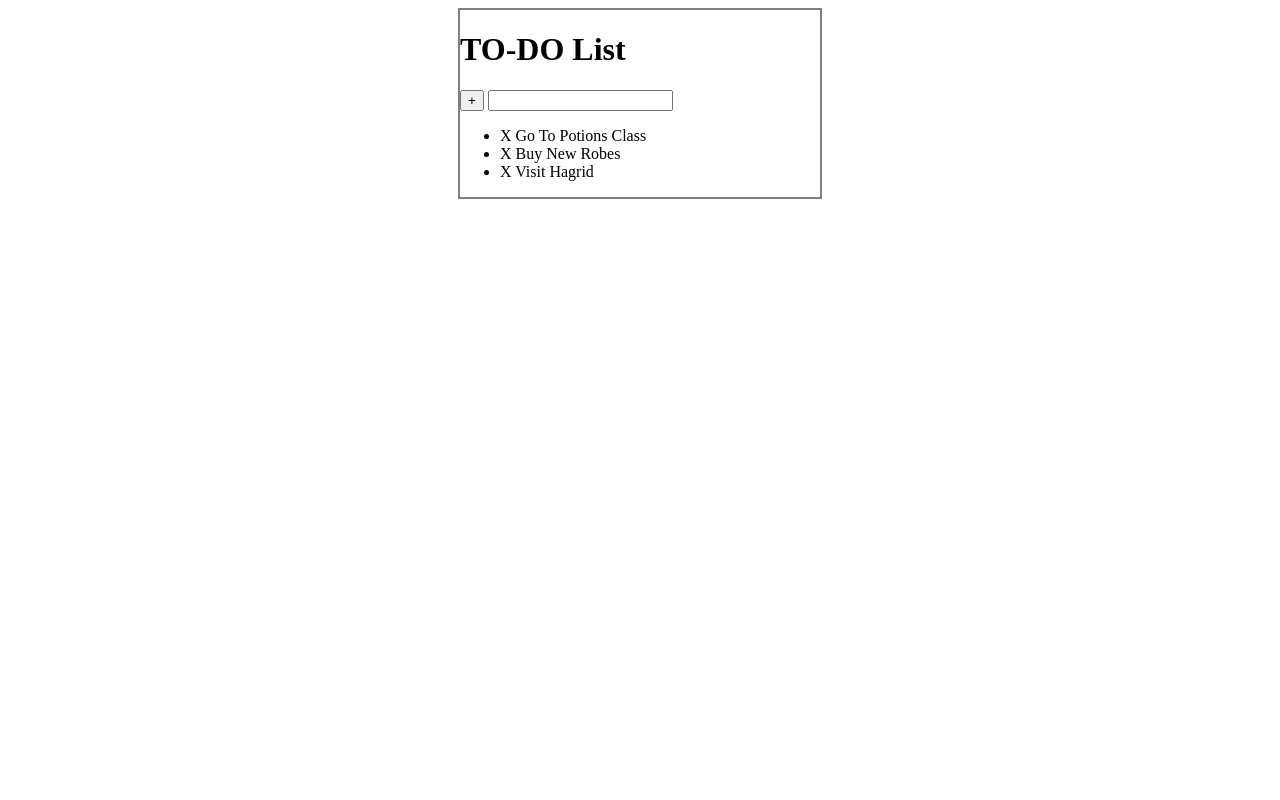
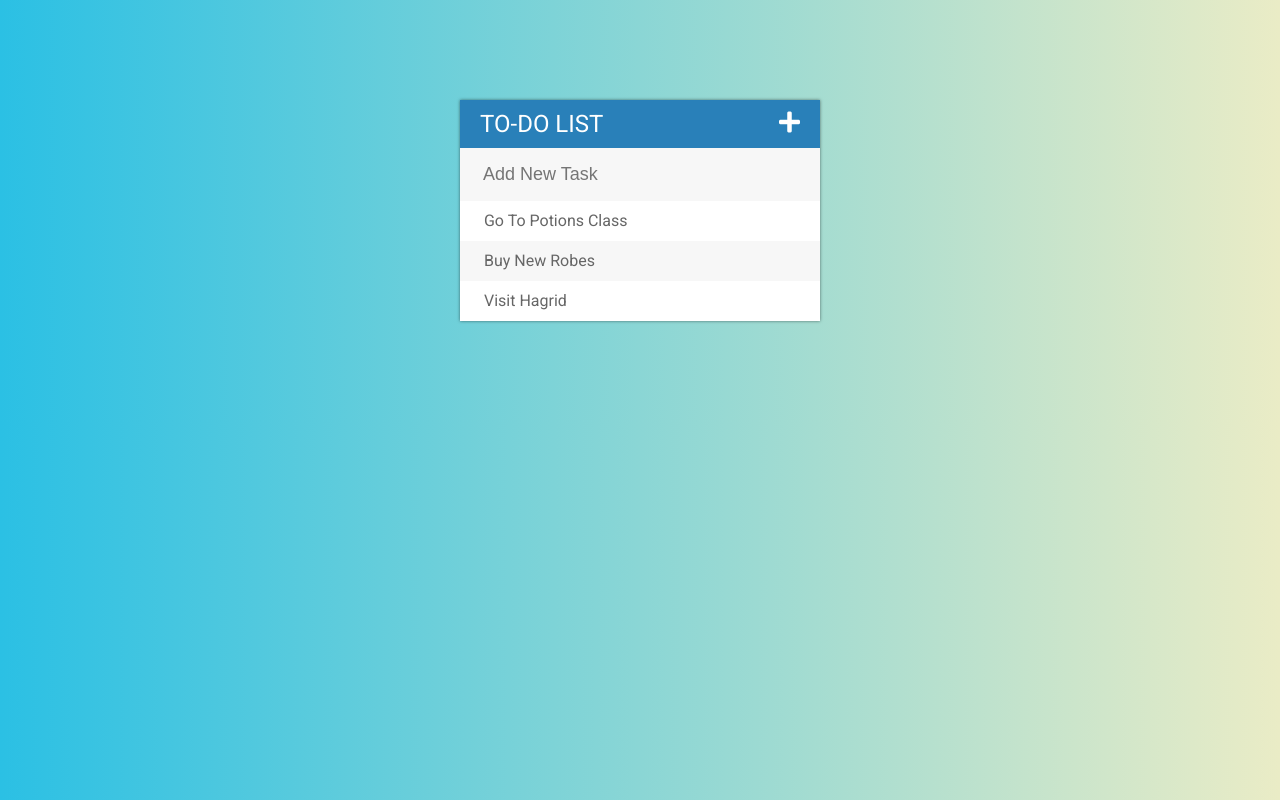
Before and after one commit to Sujamm/todolist, a plain HTML site: page index.html in a window 1280 px wide. Drawn offline with Linux system fonts and the light colour scheme.

Commit message:
Adding styles

```diff
--- a/assets/css/style.css
+++ b/assets/css/style.css
@@ -1,10 +1,85 @@
+body {
+    font-family: Roboto;
+    background: #2bc0e4;
+    /* fallback for old browsers */
+    background: -webkit-linear-gradient(to right, #2bc0e4, #eaecc6);
+    /* Chrome 10-25, Safari 5.1-6 */
+    background: linear-gradient(to right, #2bc0e4, #eaecc6);
+    /* W3C, IE 10+/ Edge, Firefox 16+, Chrome 26+, Opera 12+, Safari 7+ */
+}
+
+h1 {
+    background-color: #2980B9;
+    color: white;
+    margin: 0;
+    padding: 10px 20px;
+    text-transform: uppercase;
+    font-size: 24px;
+    font-weight: normal;
+}
+
+ul {
+    list-style: none;
+    margin: 0;
+    padding: 0;
+}
+
+li {
+    background-color: #FFF;
+    height: 40px;
+    line-height: 40px;
+    color: #666;
+}
+
+li:nth-child(2n) {
+    background-color: #F7F7F7;
+}
+
+input {
+    font-size: 18px;
+    background-color: #F7F7F7;
+    color: #2980B9;
+    width: 100%;
+    padding: 13px 13px 13px 20px;
+    box-sizing: border-box;
+    border: 3px solid rgba(0, 0, 0, 0);
+}
+
+input:focus {
+    background-color: white;
+    border: 3px solid #2980B9;
+    outline: none;
+}
+
 #container {
-    border: 2px solid gray;
+    box-shadow: 0 0 3px rgba(0, 0, 0, 0.5);
     width: 360px;
-    margin: 0 auto;
+    margin: 100px auto;
+    background-color: #F7F7F7;
 }
 
 .completed {
     color: gray;
     text-decoration: line-through;
 }
+
+.fa-plus {
+    float: right;
+}
+
+span {
+    background-color: #E74C3C;
+    height: 40px;
+    margin-right: 20px;
+    text-align: center;
+    color: white;
+    width: 0;
+    display: inline-block;
+    transition: 0.2s linear;
+    opacity: 0;
+}
+
+li:hover span {
+    width: 40px;
+    opacity: 1.0;
+}
--- a/assets/js/app.js
+++ b/assets/js/app.js
@@ -5,7 +5,7 @@ $("ul").on("click", "li", function() {
 
 //Click on X to delete a task
 $("ul").on("click", "span", function(event) {
-    $(this).parent().fadeOut(1000, function() {
+    $(this).parent().fadeOut(500, function() {
         $(this).remove();
     });
     event.stopPropagation();
@@ -16,6 +16,11 @@ $("input[type=text]").keypress(function(event) {
         //Grabbing the value of the input
         var todoText = $(this).val();
         //create a new li to add a new task
-        $("ul").append("<li><span>X</span> " + todoText + "</li>");
+        $("ul").append("<li><span><i class='fas fa-trash-alt'></i></span> " + todoText + "</li>");
+        $(this).val("");
     }
 });
+
+$(".fa-plus").click(function() {
+    $("input[type=text]").fadeToggle();
+});
--- a/index.html
+++ b/index.html
@@ -4,19 +4,20 @@
 <head>
     <title>ToDoList</title>
     <link rel="stylesheet" href="assets/css/style.css">
+    <link href="https://fonts.googleapis.com/css?family=Roboto:400,500,700&display=swap" rel="stylesheet">
+    <link rel="stylesheet" href="https://cdnjs.cloudflare.com/ajax/libs/font-awesome/5.11.2/css/all.css">
     <script text="text/javascript" src="assets/js/lib/jquery -3.4.1.min.js"></script>
 </head>
 
 <body>
     <div id="container">
-        <h1>TO-DO List</h1>
-        <button>+</button>
-        <input type="text">
+        <h1>TO-DO List <i class="fa fa-plus"></i></h1>
+        <input type="text" placeholder="Add New Task">
 
         <ul>
-            <li><span>X</span> Go To Potions Class</li>
-            <li><span>X</span> Buy New Robes</li>
-            <li><span>X</span> Visit Hagrid</li>
+            <li><span><i class="fas fa-trash-alt"></i></span> Go To Potions Class</li>
+            <li><span><i class="fas fa-trash-alt"></i></span> Buy New Robes</li>
+            <li><span><i class="fas fa-trash-alt"></i></span> Visit Hagrid</li>
         </ul>
     </div>
 
```
